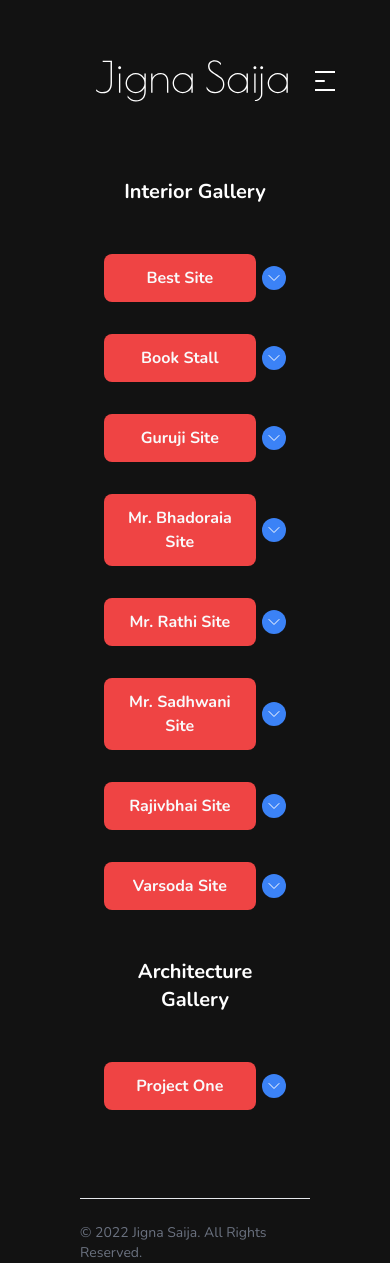
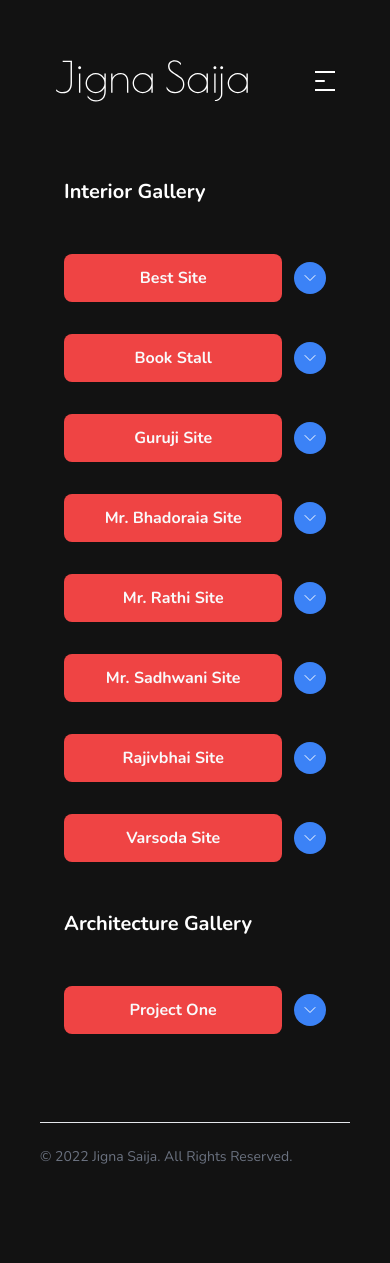
Before and after one commit to Jaival/jigna-saija, a Next.js app: page /gallery in a window 390 px wide. After the commit the page ends 1199 px from the top, so only its background shows below. Built offline with nearby package versions, Linux system fonts and the light colour scheme.

Commit message:
Fixed mobile view Issues

```diff
--- a/components/aboutMe.tsx
+++ b/components/aboutMe.tsx
@@ -2,8 +2,9 @@ import Image from 'next/image';
 
 export default function AboutMeComponent() {
   return (
+    <div className='flex md:justify-center md:items-center'>
       <div className="container mt-14">
-      <div className="text-left md:text-center m-10">
+        <div className="text-left md:text-center my-10">
           <h2 className='text-xl md:text-4xl font-bold'>About Me</h2>
         </div>
 
@@ -57,5 +58,6 @@ export default function AboutMeComponent() {
           </div>
         </div>
       </div>
+    </div>
   );
 }
--- a/components/designProcess.tsx
+++ b/components/designProcess.tsx
@@ -3,9 +3,10 @@ import 'react-vertical-timeline-component/style.min.css';
 
 export default function DesignProcessComponent() {
   return (
+    <div className='flex md:justify-center md:items-center'>
       <div className="container mt-5">
 
-      <div className="text-center m-10">
+        <div className="text-left md:text-center my-10">
           <h2 className='text:xl md:text-4xl font-bold'>Design Process</h2>
         </div>
         <div className="container">
@@ -81,5 +82,6 @@ export default function DesignProcessComponent() {
           </VerticalTimeline>
         </div>
       </div>
+    </div>
   );
 }
--- a/components/footer.tsx
+++ b/components/footer.tsx
@@ -1,11 +1,11 @@
 export default function Footer() {
   return (
-    <footer className="pt-8">
-      <hr className="my-6 border-gray-200 sm:mx-auto dark:border-gray-700 lg:my-8"/>
+    <footer className="py-8">
+      <hr className="my-6 border-gray-200 sm:mx-auto dark:border-gray-700 lg:my-8" />
       <span className="block text-sm text-gray-500 sm:text-center dark:text-gray-400">
-                © {new Date().getFullYear() + ' '}
+        © {new Date().getFullYear() + ' '}
         <a className="hover:underline">
-                    Jigna Saija
+          Jigna Saija
         </a>. All Rights Reserved.
       </span>
     </footer>
--- a/components/gallery.tsx
+++ b/components/gallery.tsx
@@ -8,7 +8,7 @@ export default function GalleryComponent() {
 
       {/* Interior Projects*/}
       <div className="max-w-6xl mx-auto ">
-        <h1 className="text-xl md:text-4xl font-bold py-10 text-center md:text-left">
+        <h1 className="text-xl md:text-4xl font-bold py-10 text-left">
           Interior Gallery
         </h1>
       </div>
@@ -27,7 +27,7 @@ export default function GalleryComponent() {
       </div>
       {/* Architecture Projects*/}
       <div className="max-w-6xl mx-auto">
-        <h1 className="text-xl md:text-4xl font-bold py-10 text-center md:text-left">
+        <h1 className="text-xl md:text-4xl font-bold py-10 text-left">
           Architecture Gallery
         </h1>
       </div>
--- a/components/gallery/ImageGallery.tsx
+++ b/components/gallery/ImageGallery.tsx
@@ -25,18 +25,18 @@ export default function ImageGallery({ id, title, imageUrls }: { id: number, tit
             <div className="bg-gray dark:bg-black-light">
                 <div className="flex flex-row justify-between">
                     <div className="w-5/6">
-                        <h1 className="grow text-center text-gray-50 font-bold text-l md:text-3xl bg-red-500 rounded-lg p-3">
+                        <h1 className="text-center text-gray-50 font-bold text-l md:text-3xl bg-red-500 rounded-lg p-3">
                             {title}
                         </h1>
                     </div>
                     <div className="flex justify-center items-center">
                         {showCurrent ?
-                            <button className="bg-blue-500 p-1 md:p-4 rounded-full" onClick={() => toggleCurrent()}>
+                            <button className="bg-blue-500 p-2 md:p-4 rounded-full" onClick={() => toggleCurrent()}>
                                 <svg xmlns="http://www.w3.org/2000/svg" fill="none" viewBox="0 0 24 24" stroke-width="1.5" stroke="currentColor" className="w-4 h-4 md:w-6 md:h-6">
                                     <path strokeLinecap="round" strokeLinejoin="round" d="M4.5 15.75l7.5-7.5 7.5 7.5" />
                                 </svg>
                             </button> :
-                            <button className="bg-blue-500  p-1 md:p-4 rounded-full" onClick={() => setCurrent(id)}>
+                            <button className="bg-blue-500  p-2 md:p-4 rounded-full" onClick={() => setCurrent(id)}>
                                 <svg xmlns="http://www.w3.org/2000/svg" fill="none" viewBox="0 0 24 24" stroke-width="1.5" stroke="currentColor" className="w-4 h-4 md:w-6 md:h-6">
                                     <path strokeLinecap="round" strokeLinejoin="round" d="M19.5 8.25l-7.5 7.5-7.5-7.5" />
                                 </svg>
--- a/components/hero.tsx
+++ b/components/hero.tsx
@@ -1,4 +1,5 @@
 import Image from 'next/image';
+import Link from 'next/link';
 
 export default function Hero() {
   return (
@@ -6,14 +7,14 @@ export default function Hero() {
       <div className="flex flex-row gap-5">
         <div className="flex flex-col gap-6 md:justify-center md:items-center md:m-8">
           <h1 className="text-xl md:text-5xl">Building your next big project.</h1>
-          <p className="text-l md:text-2xl md:min-w-min">
+          <p className="text-l md:text-2xl w-auto">
             Lorem ipsum dolor sit amet consectetur adipisicing elit. Laudantium
             voluptates distinctio odit, consequuntur fugiat omnis, praesentium
             saepe non.
           </p>
-          <button className="bg-blue-500 hover:bg-blue-700 text-white font-bold py-2 px-4 w-60 rounded">
+          <Link href='/projects' className="bg-blue-500 hover:bg-blue-700 text-white text-center font-bold py-2 px-4 w-60 rounded">
             See projects
-          </button>
+          </Link>
         </div>
 
         <div className="hidden md:flex md:flex-col">
@@ -29,7 +30,8 @@ export default function Hero() {
           />
         </div>
       </div>
-      <div className="container mt-14">
+      <div className='flex md:justify-center md:items-center'>
+        <div className='container mt-14 '>
           <div className="text-left md:text-center mb-10">
             <p className='text-xl md:text-4xl font-bold'>
               Why Chose Me?
@@ -90,5 +92,6 @@ export default function Hero() {
           </div>
         </div>
       </div>
+    </div>
   );
 }
--- a/components/mainContainer.tsx
+++ b/components/mainContainer.tsx
@@ -44,7 +44,7 @@ export default function MainContainer({ children, ...customMeta }: any) {
                     <meta property="article:published_time" content={meta.date} />
                 )} */}
       </Head>
-      <main className="mx-20 mt-12">
+      <main className="mx-10 md:mx-20 mt-12">
         <Navbar />
         <div className='p-6'>{children}</div>
         <Footer />
--- a/components/projects.tsx
+++ b/components/projects.tsx
@@ -7,7 +7,7 @@ export default function ProjectsComponent() {
     <section className="bg-silver dark:bg-blue-dark">
       {/* Interior Projects*/}
       <div className="max-w-6xl mx-auto ">
-        <h1 className="text-xl md:text-4xl font-bold py-10 text-center md:text-left">
+        <h1 className="text-xl md:text-4xl font-bold py-10 text-left">
           Interior Projects
         </h1>
       </div>
@@ -29,7 +29,7 @@ export default function ProjectsComponent() {
 
       {/* Architecture Projects*/}
       <div className="max-w-6xl mx-auto">
-        <h1 className="text-xl md:text-4xl font-bold py-10 text-center md:text-left">
+        <h1 className="text-xl md:text-4xl font-bold py-10 text-left">
           Architecture Projects
         </h1>
       </div>
```
Lines whose indentation alone changed are shown as unchanged.
